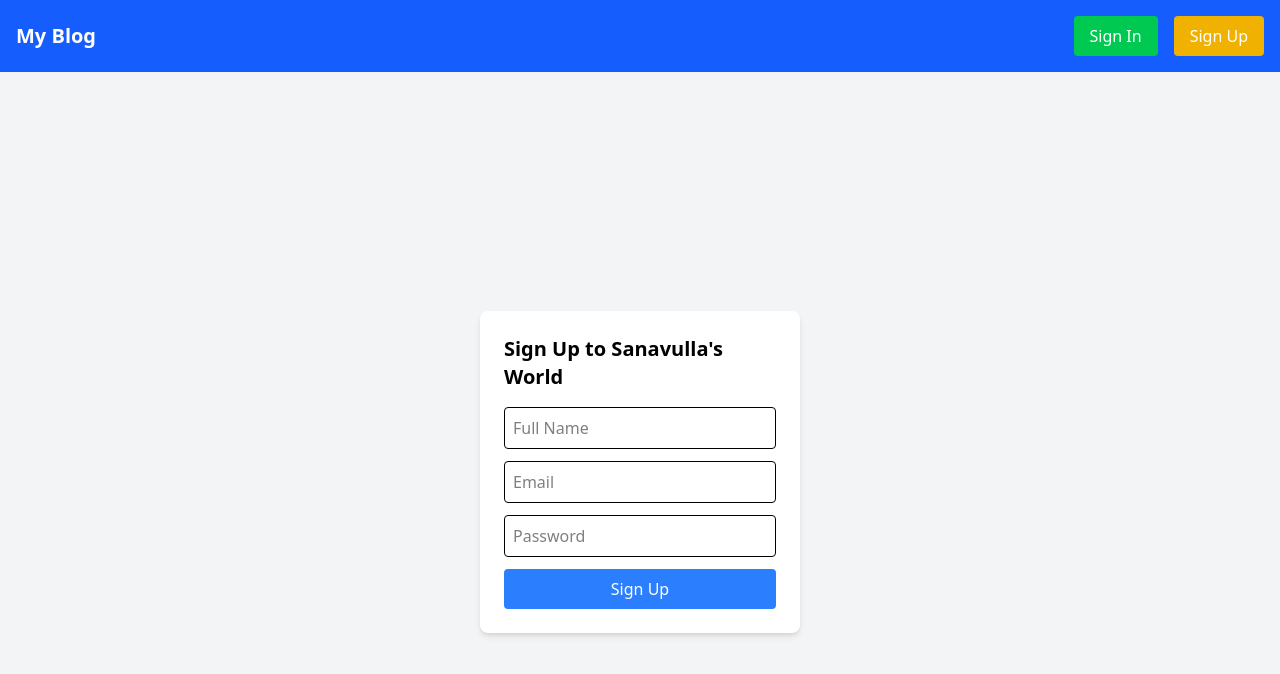
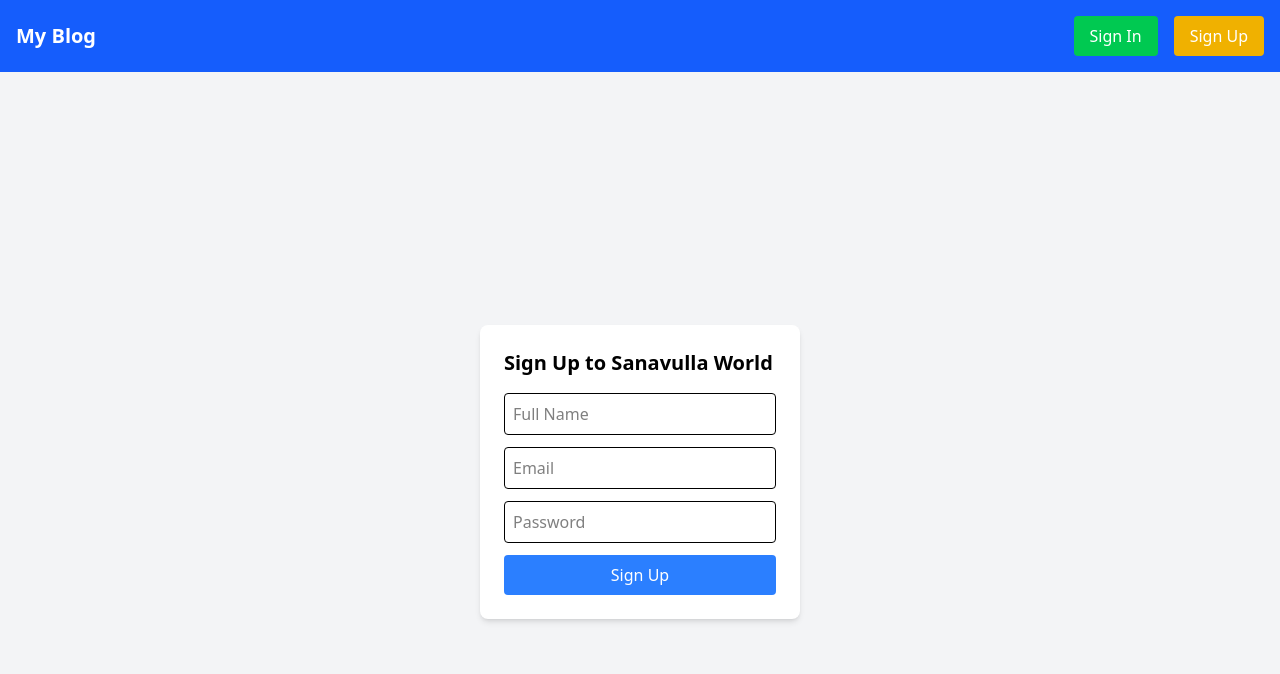
Before and after one commit to shaik849/next_vercel, a Next.js app: page /signup in a window 1280 px wide. Shown: the top 674 px of the page. Built offline with nearby package versions, Linux system fonts and the light colour scheme; no server answers.

Commit message:
Commit by Owais 1

```diff
--- a/pages/signup.tsx
+++ b/pages/signup.tsx
@@ -51,7 +51,7 @@ export default function Signup() {
         className="bg-white p-6 rounded-lg shadow-md w-80"
       >
         <h1 className="text-xl font-semibold mb-4">
-          Sign Up to Sanavulla's World
+          Sign Up to Sanavulla World
         </h1>
 
         {error && <p className="text-red-500 mb-2">{error}</p>}
```
